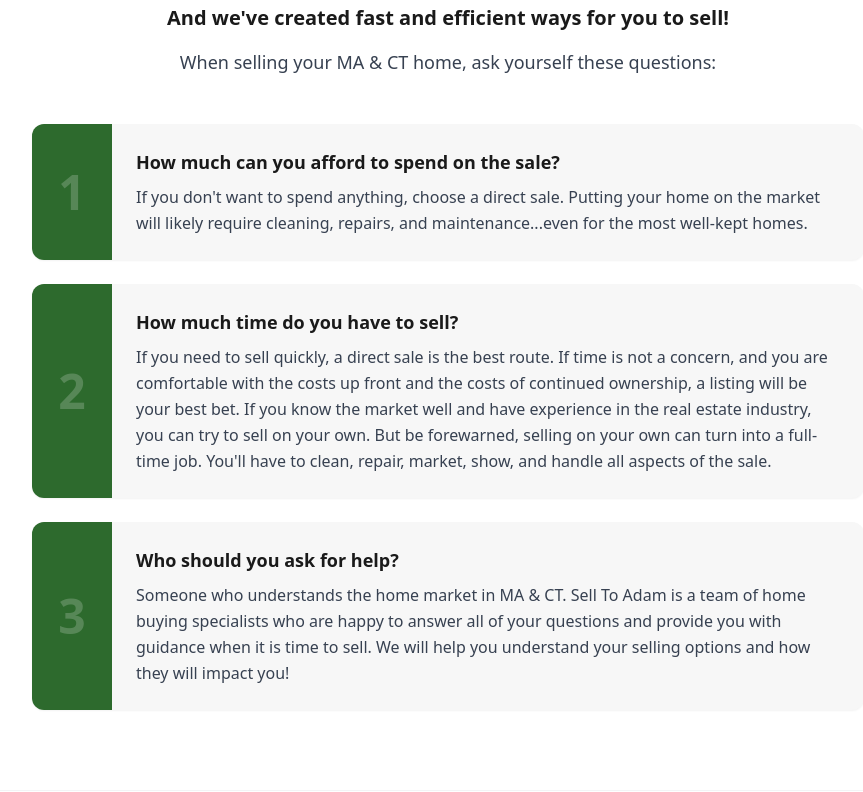
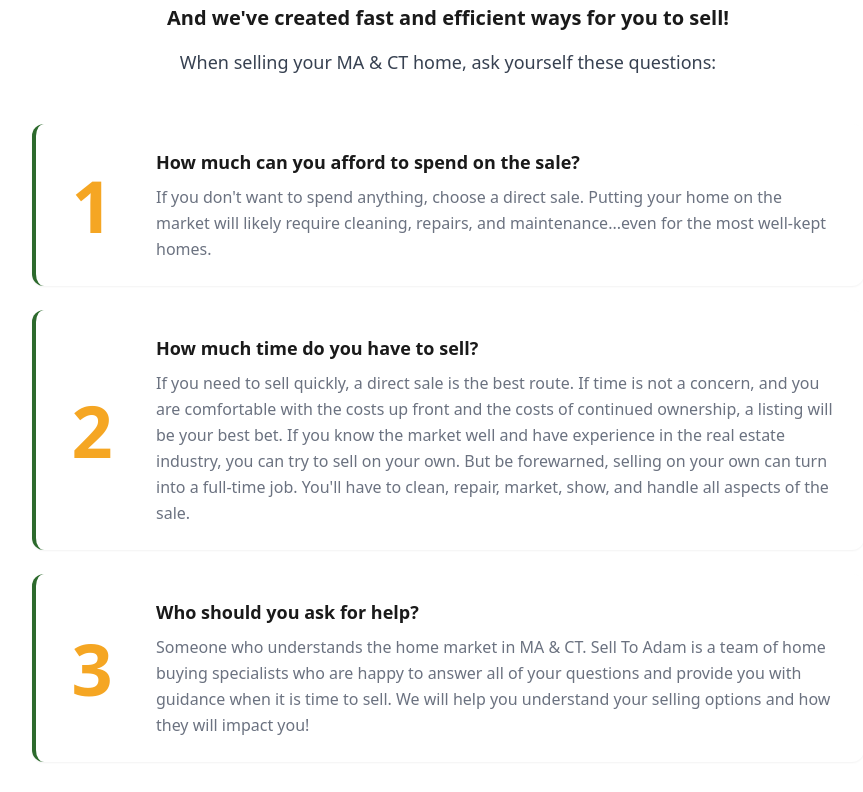
Before and after one commit to srovithis/selltoadam, a Next.js app: page /how-we-buy-houses in a window 1280 px wide. Shown: the part 1928-2720 px from the top of the page, without its empty margins (192-1055 px from the left). Built offline with nearby package versions, Linux system fonts and the light colour scheme.

Commit message:
Fix numbered question blocks contrast

```diff
--- a/app/how-we-buy-houses/page.tsx
+++ b/app/how-we-buy-houses/page.tsx
@@ -248,14 +248,20 @@ export default function HowPage() {
             {questions.map((item, i) => (
               <div
                 key={i}
-                className="flex gap-6 bg-brand-gray rounded-xl overflow-hidden shadow-sm"
+                className="flex gap-6 bg-white rounded-xl overflow-hidden shadow-sm border-l-4"
+                style={{ borderLeftColor: "#2d6a2d" }}
               >
-                <div className="flex-shrink-0 w-20 bg-brand-green flex items-center justify-center">
-                  <span className="text-5xl font-extrabold text-white/20 select-none">{i + 1}</span>
+                <div className="flex-shrink-0 w-24 flex items-center justify-center py-6 pl-4">
+                  <span
+                    className="text-7xl font-extrabold leading-none select-none"
+                    style={{ color: "#f5a623" }}
+                  >
+                    {i + 1}
+                  </span>
                 </div>
                 <div className="py-6 pr-6">
                   <h3 className="font-bold text-brand-dark text-lg">{item.q}</h3>
-                  <p className="mt-2 text-gray-700 leading-relaxed">{item.a}</p>
+                  <p className="mt-2 text-gray-500 leading-relaxed">{item.a}</p>
                 </div>
               </div>
             ))}
```
